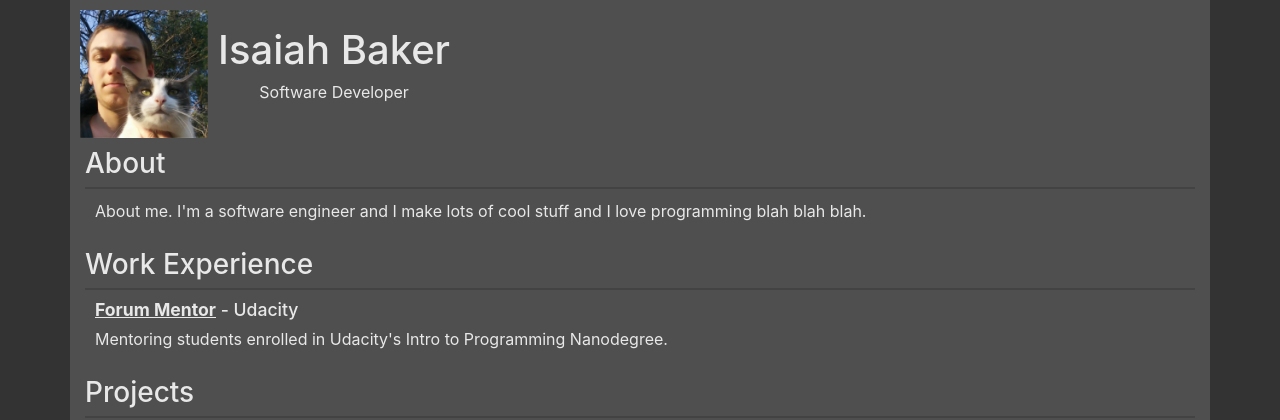
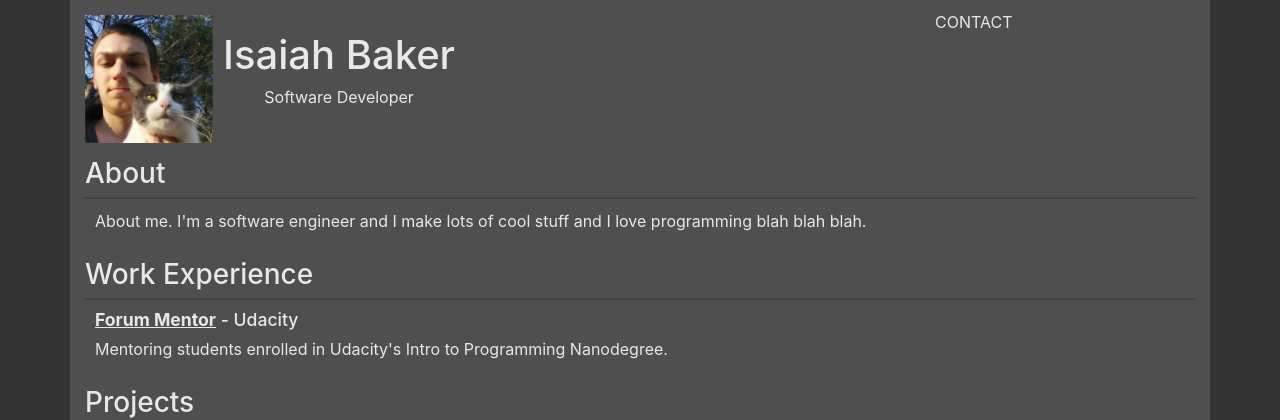
Before and after one commit to Zayah117/my-portfolio, a Flask app: page / in a window 1280 px wide. Shown: the top 420 px of the page. Run offline with Flask 2, Linux system fonts and the light colour scheme; some libraries are stand-ins or nearby versions.

Commit message:
Header css changes

```diff
--- a/static/styles.css
+++ b/static/styles.css
@@ -4,16 +4,6 @@ html, body {
 
 body {
 	background-color: #333333 !important;
-}
-
-header {
-	display: flex;
-	align-items: center;
-}
-
-header div {
-	text-align: center;
-	padding-left: 10px;
 }
 
 footer {
@@ -87,6 +77,17 @@ hr {
 	padding: 10px;
 }
 
+.profile {
+	display: flex;
+	align-items: center;
+	text-align: center;
+	padding: 5px !important;
+}
+
+.profile div {
+	padding-left: 10px;
+}
+
 .profile-pic {
 	width: 128px;
 	height: 128px;
--- a/templates/front.html
+++ b/templates/front.html
@@ -19,10 +19,15 @@
 	<body>
 		<div class="container">
 			<header class="row">
-				<img class="profile-pic" src="{{ url_for('static', filename='img/profile_pic.jpg')}}" alt="Profile pic">
-				<div>
-					<h1>Isaiah Baker</h1>
-					<p>Software Developer</p>
+				<div class="col-md-9 profile">
+					<img class="profile-pic" src="{{ url_for('static', filename='img/profile_pic.jpg')}}" alt="Profile pic">
+					<div>
+						<h1>Isaiah Baker</h1>
+						<p>Software Developer</p>
+					</div>
+				</div>
+				<div class="col-md-3">
+					<p>CONTACT</p>
 				</div>
 			</header>
 			<h3>About</h3>
```
